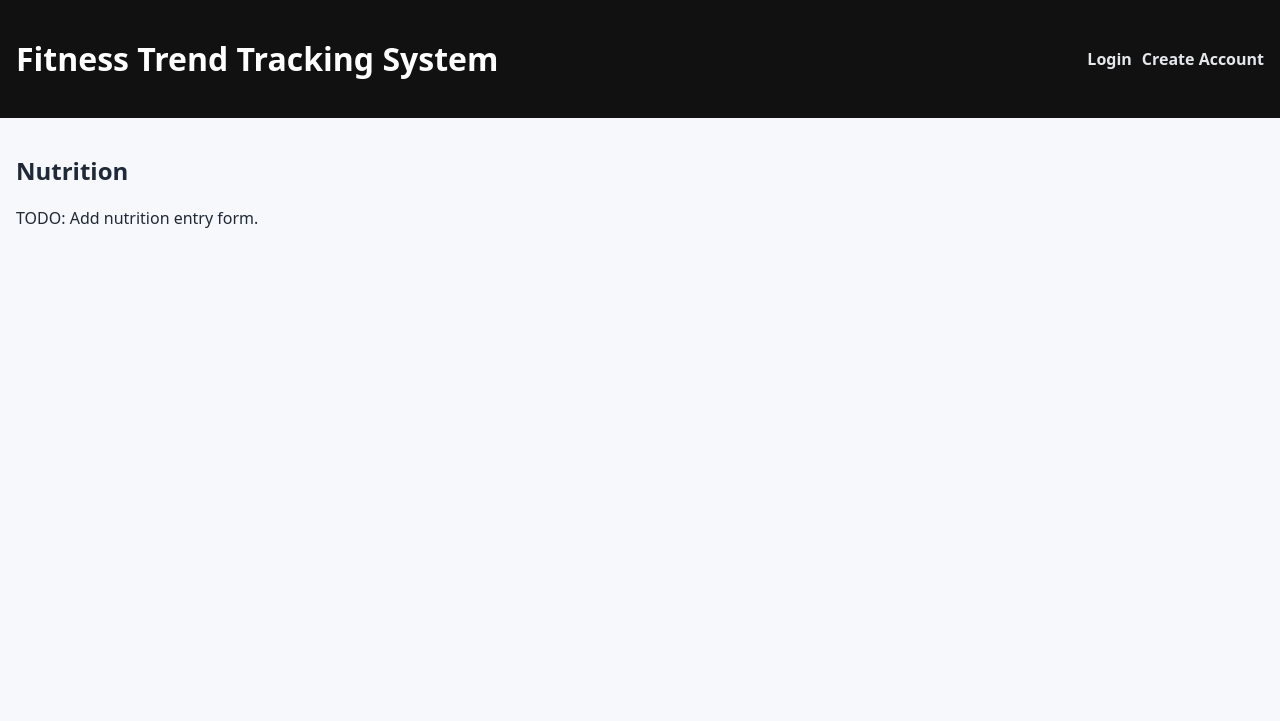
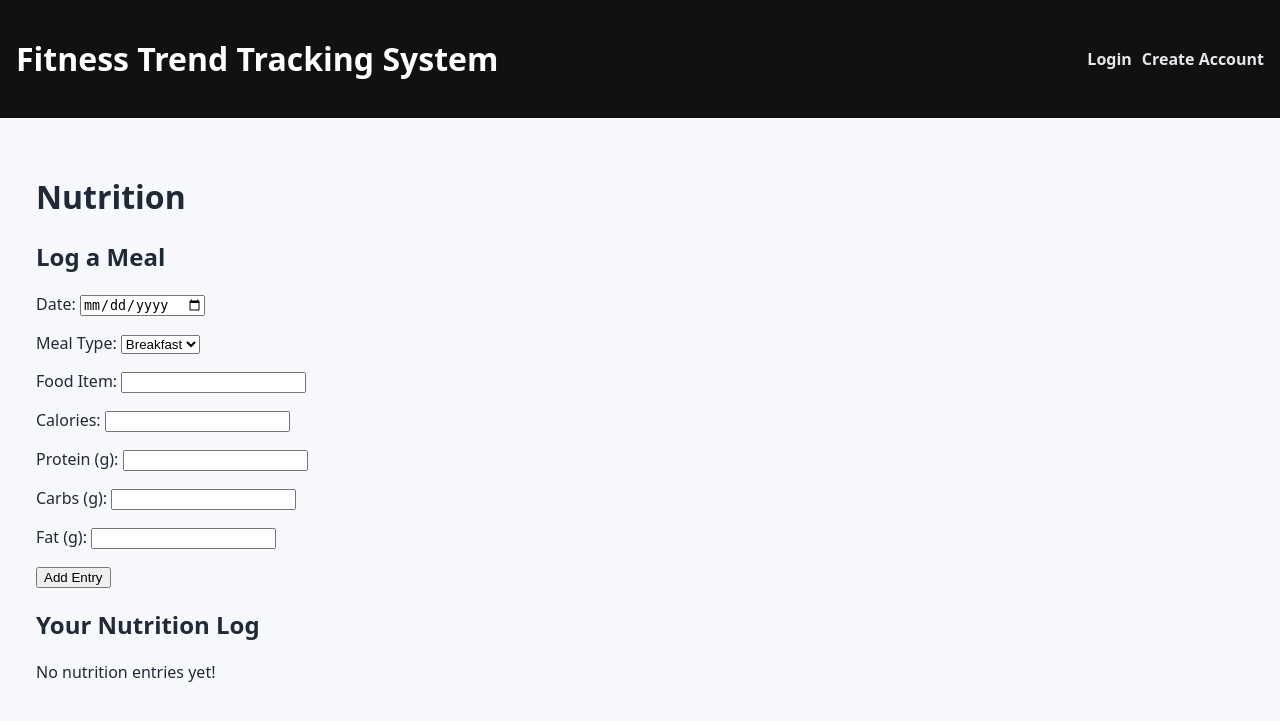
Before and after one commit to qsebso/Fitness-Health-Tracker, a FastAPI app: template app/templates/nutrition.html in a window 1280 px wide. Shown: the top 721 px of the page. Run offline with FastAPI, Linux system fonts and the light colour scheme; the template is opened without the code that fills it, so the values that code supplies are empty.

Commit message:
Completed nutrition page with CRUD operations

```diff
--- a/app/routers/nutrition.py
+++ b/app/routers/nutrition.py
@@ -40,5 +40,6 @@ async def add_nutrition(
 
 @router.post("/nutrition/delete/{nutrition_id}")
 async def delete_nutrition(request: Request, nutrition_id: int):
-    NutritionService.delete(nutrition_id)
+    user_id = request.session.get("user_id")
+    NutritionService.delete(nutrition_id, user_id)
     return RedirectResponse(url="/nutrition", status_code=303)
--- a/app/templates/nutrition.html
+++ b/app/templates/nutrition.html
@@ -1,11 +1,53 @@
-<!--
-Used for: Nutrition logging UI.
-Information inside: Placeholder form/table for meals or nutrition entries.
--->
+{% extends "base.html" %}
+{% block content %}
+<div style="padding: 20px;">
+    <h1>Nutrition</h1>
 
-{% extends "base.html" %}
+    <h2>Log a Meal</h2>
+    <form method="post" action="/nutrition/add">
+        <p>Date: <input type="date" name="log_date" required></p>
+        <p>Meal Type:
+            <select name="meal_type" required>
+                <option value="breakfast">Breakfast</option>
+                <option value="lunch">Lunch</option>
+                <option value="dinner">Dinner</option>
+                <option value="snack">Snack</option>
+            </select>
+        </p>
+        <p>Food Item: <input type="text" name="food_item" required></p>
+        <p>Calories: <input type="number" name="calories" required></p>
+        <p>Protein (g): <input type="number" name="protein_g" step="0.01"></p>
+        <p>Carbs (g): <input type="number" name="carbs_g" step="0.01"></p>
+        <p>Fat (g): <input type="number" name="fat_g" step="0.01"></p>
+        <button type="submit">Add Entry</button>
+    </form>
 
-{% block content %}
-  <h2>Nutrition</h2>
-  <p>TODO: Add nutrition entry form.</p>
+    <h2>Your Nutrition Log</h2>
+    {% if logs %}
+    <table border="1" cellpadding="8">
+        <tr>
+            <th>Date</th><th>Meal</th><th>Food</th>
+            <th>Calories</th><th>Protein</th><th>Carbs</th><th>Fat</th><th>Action</th>
+        </tr>
+        {% for log in logs %}
+        <tr>
+            <td>{{ log.log_date }}</td>
+            <td>{{ log.meal_type }}</td>
+            <td>{{ log.food_item }}</td>
+            <td>{{ log.calories }}</td>
+            <td>{{ log.protein_g }}</td>
+            <td>{{ log.carbs_g }}</td>
+            <td>{{ log.fat_g }}</td>
+            <td>
+                <form method="post" action="/nutrition/delete/{{ log.nutrition_id }}">
+                    <button type="submit">Delete</button>
+                </form>
+            </td>
+        </tr>
+        {% endfor %}
+    </table>
+    {% else %}
+    <p>No nutrition entries yet!</p>
+    {% endif %}
+</div>
 {% endblock %}
```
Also changed, not shown: app/services/nutrition_service.py (+8 -20 lines).
